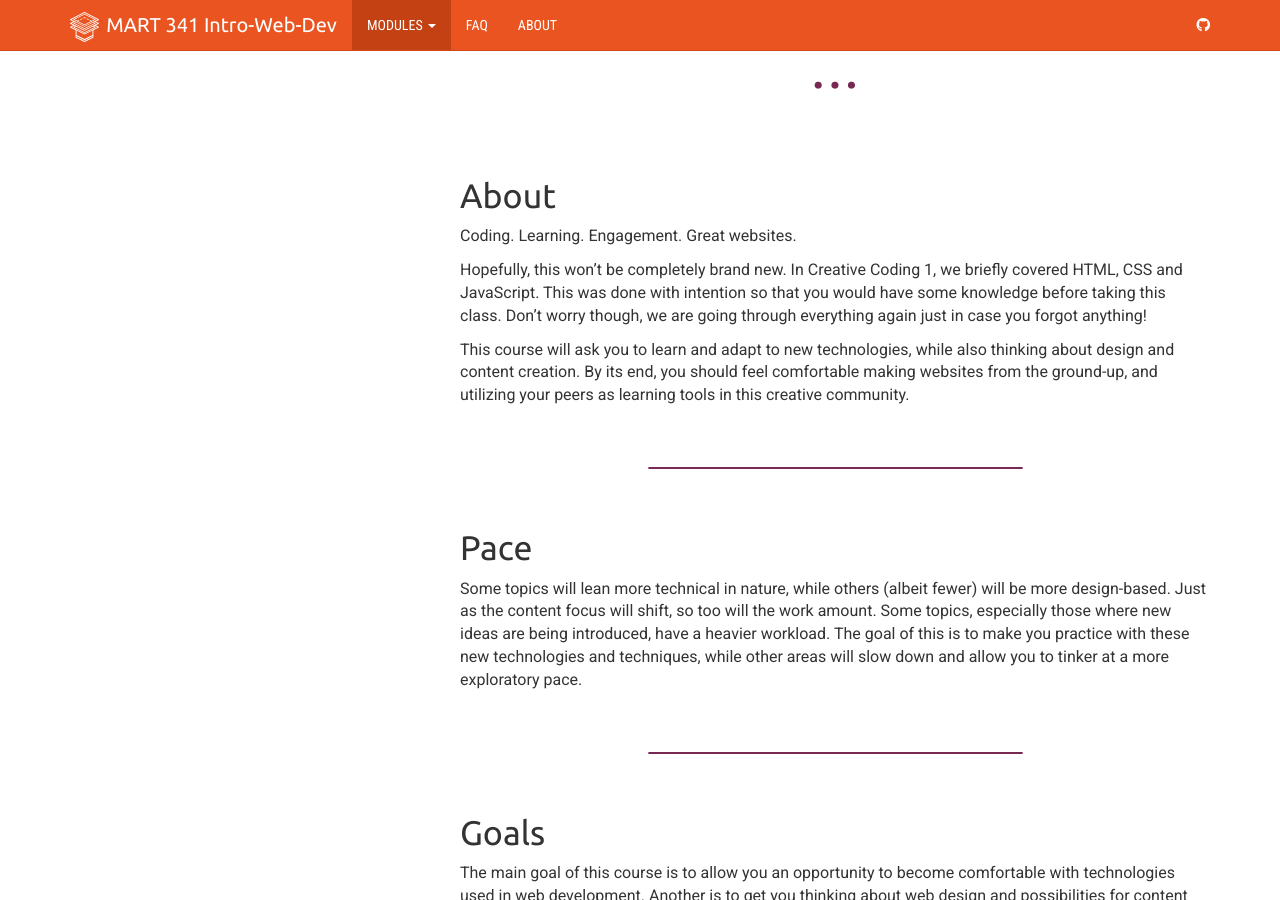
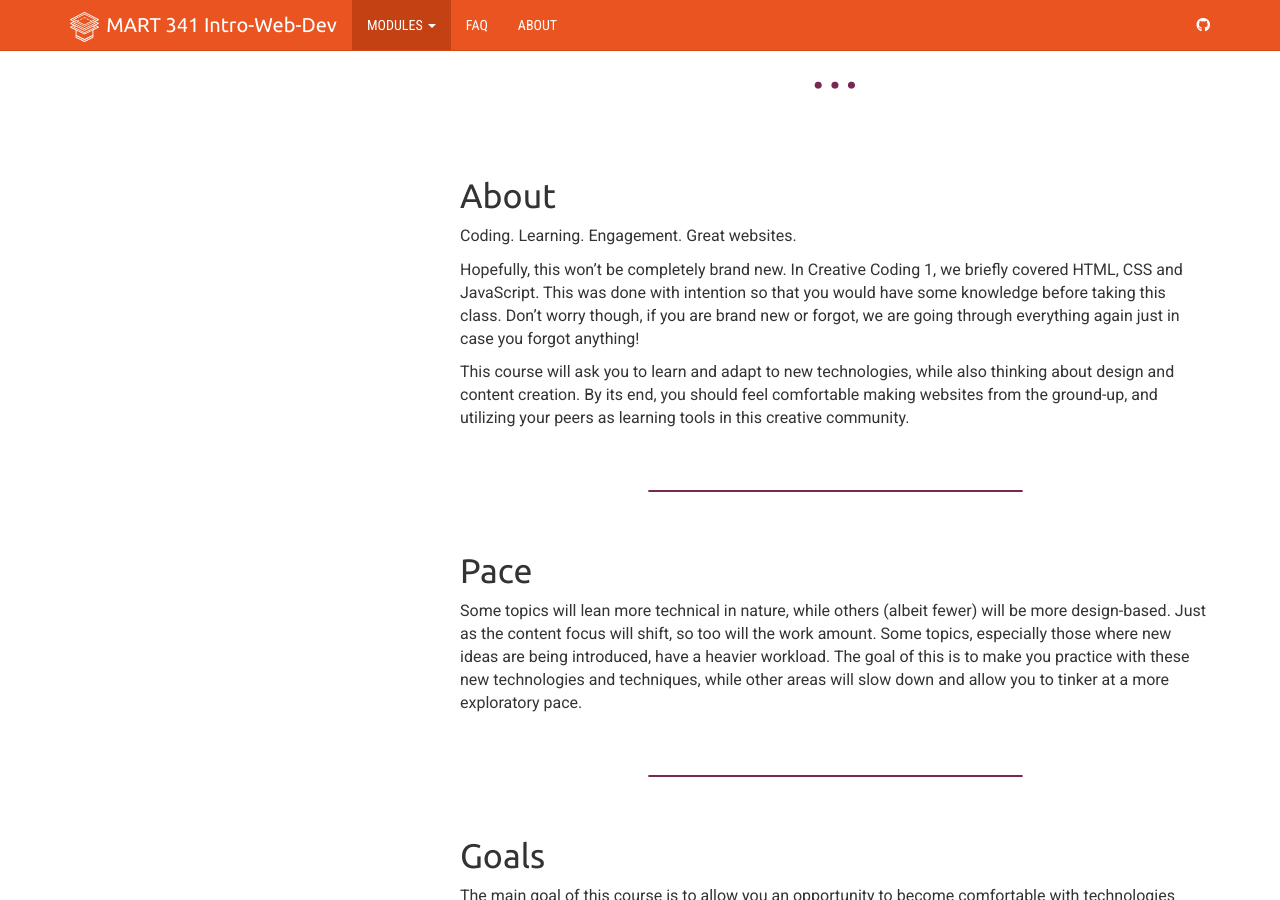
Before and after one commit to Montana-Media-Arts/webDesignSpring2024, a Jekyll site: the page built from _docs/topic-00/00-index/page-01.md, in a window 1280 px wide and 900 px high, scrolled down 331 px. Built offline with Jekyll 4.4.1, drawn with Linux system fonts in a browser that asks for light colours; nearby versions of some CDN libraries.

Commit message:
Update page-01.md

```diff
--- a/_docs/topic-00/00-index/page-01.md
+++ b/_docs/topic-00/00-index/page-01.md
@@ -15,7 +15,7 @@ tags:
 ## About
 Coding. Learning. Engagement. Great websites.
 
-Hopefully, this won't be completely brand new.  In Creative Coding 1, we briefly covered HTML, CSS and JavaScript.  This was done with intention so that you would have some knowledge before taking this class.  Don't worry though, we are going through everything again just in case you forgot anything!
+Hopefully, this won't be completely brand new.  In Creative Coding 1, we briefly covered HTML, CSS and JavaScript.  This was done with intention so that you would have some knowledge before taking this class.  Don't worry though, if you are brand new or forgot, we are going through everything again just in case you forgot anything!
 
 This course will ask you to learn and adapt to new technologies, while also thinking about design and content creation. By its end, you should feel comfortable making websites from the ground-up, and utilizing your peers as learning tools in this creative community.
 
```
